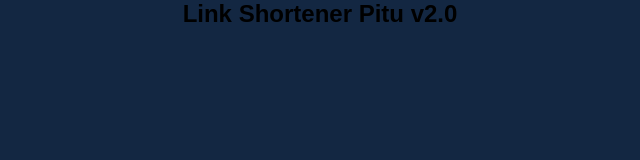
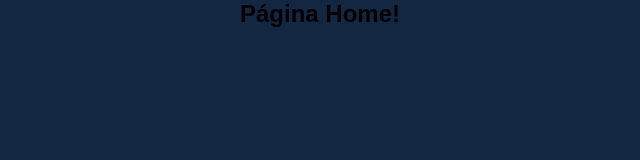
Before and after one commit to ambulcao/mylinkDev, a React (Create React App) app: page / in a window 1280 px wide. Shown: the top 160 px of the page, without its empty margins (320-960 px from the left). Built offline with nearby package versions, Linux system fonts and the light colour scheme.

Commit message:
Creating routes links

```diff
--- a/src/App.js
+++ b/src/App.js
@@ -1,7 +1,9 @@
+import RoutesApp from "./routes"
+
 export default function App(){
   return(
     <div className="app">
-      <h2>Link Shortener Pitu v2.0</h2>
+      <RoutesApp />
     </div>
   )
 }
--- /dev/null
+++ b/src/pages/Home/index.js
@@ -0,0 +1,7 @@
+export default function Home(){
+    return(
+      <div>
+        <h2>Página Home!</h2>
+      </div>
+    )
+  }
--- /dev/null
+++ b/src/pages/Links/index.js
@@ -0,0 +1,7 @@
+export default function Links(){
+    return(
+      <div>
+        <h2>Páginas Meus Links!</h2>
+      </div>
+    )
+  }
--- /dev/null
+++ b/src/routes.js
@@ -0,0 +1,17 @@
+import { BrowserRouter, Routes, Route } from 'react-router-dom'
+
+import Home from './pages/Home'
+import Links from './pages/Links'
+
+function RoutesApp(){
+    return(
+        <BrowserRouter>
+            <Routes>
+                <Route path="/" element={<Home/>} />
+                <Route path="/" element={<Links/>} />
+            </Routes>
+        </BrowserRouter>
+    )
+}
+
+export default RoutesApp;
```
